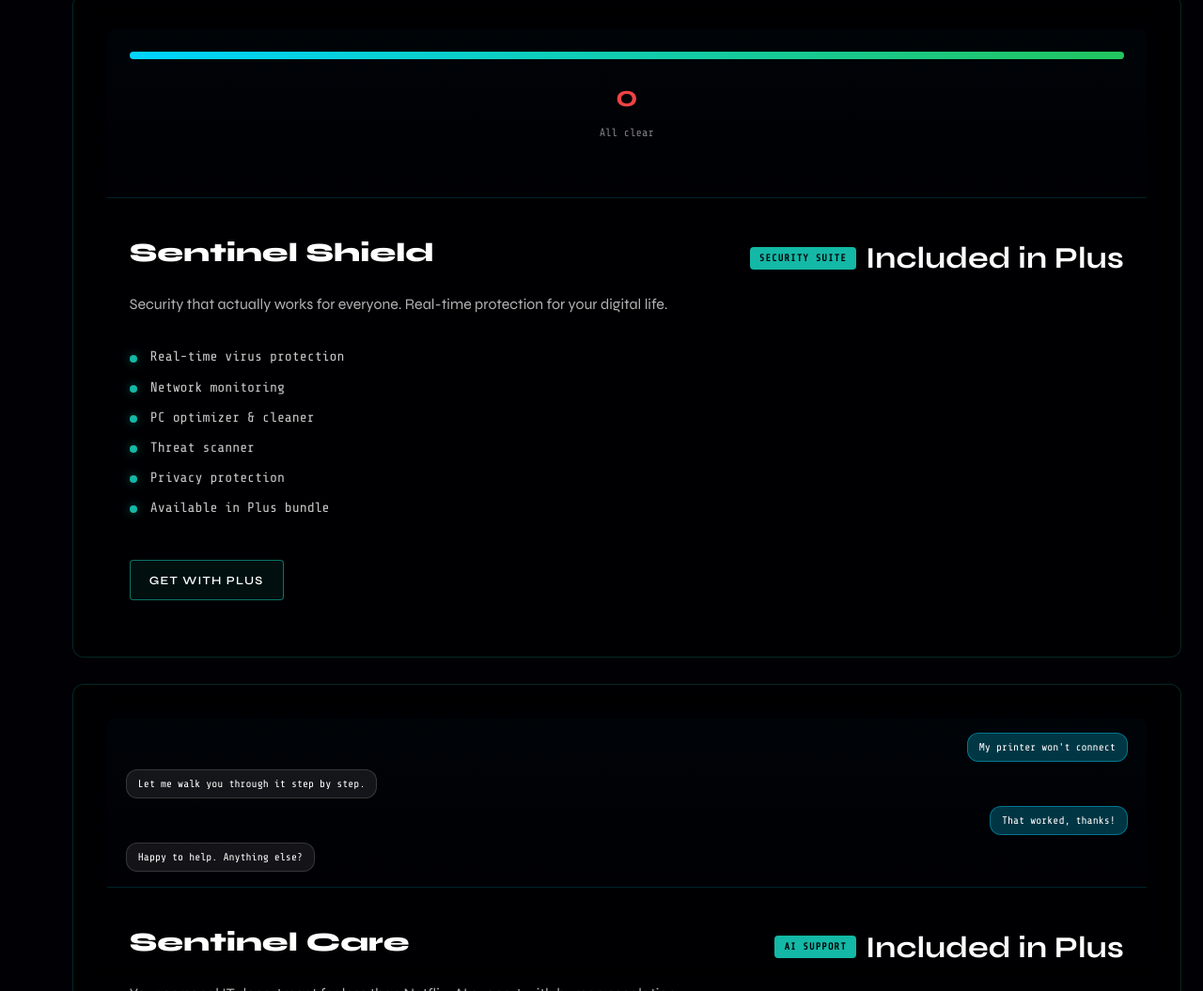
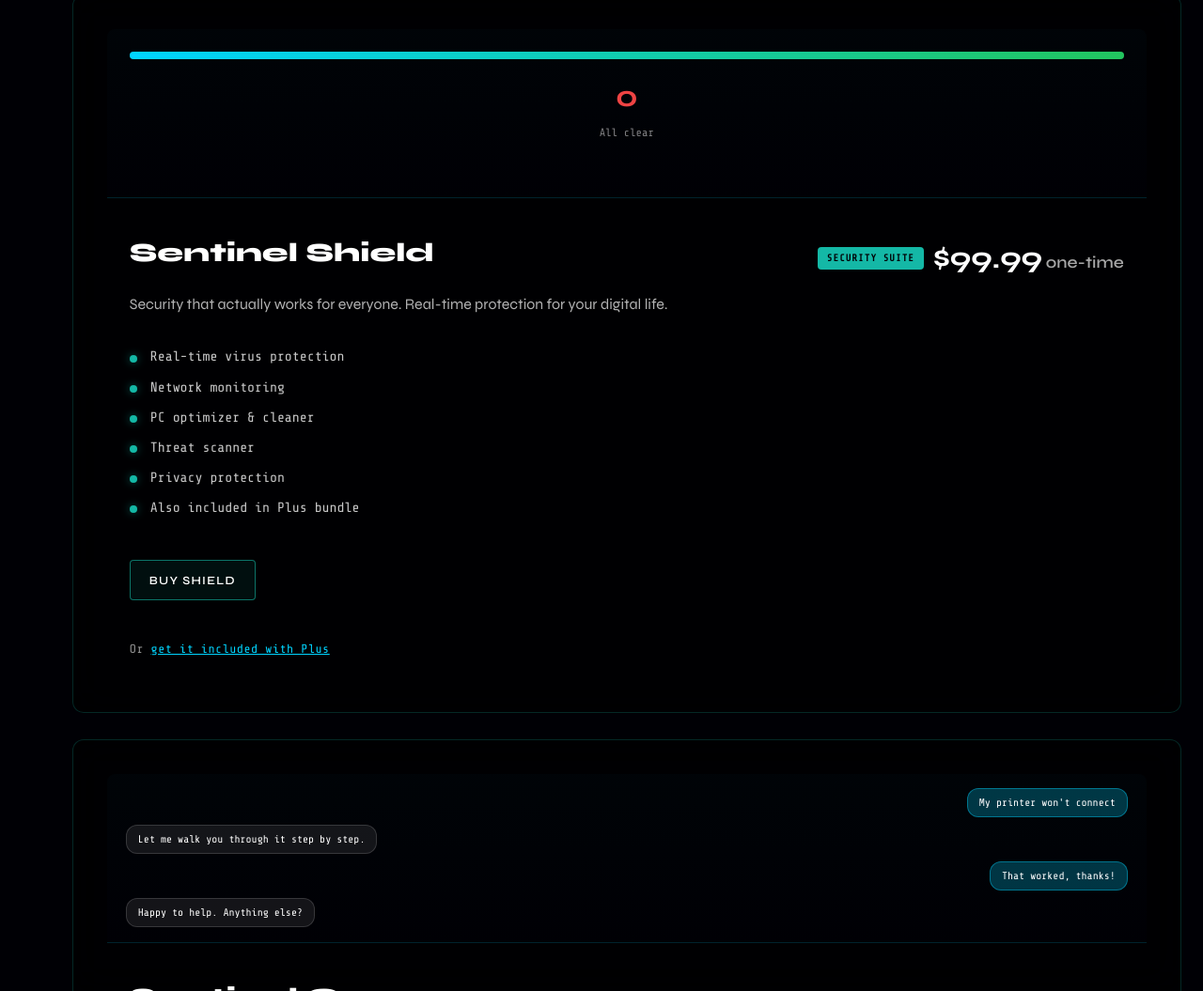
Before and after one commit to Lordsleezy/sentinelprime, a website: page products.html in a window 1280 px wide. Shown: the part 1170-2225 px from the top of the page at 94% size. Drawn offline with nearby package versions, Linux system fonts and the light colour scheme; animation ran at ten frames a second.

Commit message:
Add .99 one-time price option for Sentinel Shield

```diff
--- a/products.html
+++ b/products.html
@@ -134,7 +134,7 @@
         <a class="pricing-btn" href="https://github.com/Lordsleezy/SentinelReleases/releases/download/shift/Shift.by.Sentinel.Setup.0.1.6.exe">Download</a>
       </article>
 
-      <!-- Sentinel Shield (included in Plus) -->
+      <!-- Sentinel Shield -->
       <article class="pricing-card">
         <div class="product-mockup">
           <div class="mock-shield">
@@ -147,7 +147,7 @@
           <h2>Sentinel Shield</h2>
           <div class="pricing-card-meta">
             <span class="pricing-badge">Security Suite</span>
-            <div class="pricing-price">Included in Plus</div>
+            <div class="pricing-price">$99.99<span> one-time</span></div>
           </div>
         </div>
         <p style="color: rgba(255,255,255,0.7); margin: 0 24px 16px;">Security that actually works for everyone. Real-time protection for your digital life.</p>
@@ -157,9 +157,10 @@
           <li>PC optimizer & cleaner</li>
           <li>Threat scanner</li>
           <li>Privacy protection</li>
-          <li>Available in Plus bundle</li>
+          <li>Also included in Plus bundle</li>
         </ul>
-        <a class="pricing-btn" href="#plus">Get with Plus</a>
+        <button class="pricing-btn" onclick="startCheckout('shield', 'onetime')">Buy Shield</button>
+        <p class="pricing-note">Or <a href="#plus" style="color:var(--hud-blue);">get it included with Plus</a></p>
       </article>
 
       <!-- Sentinel Care (included in Plus) -->
```
